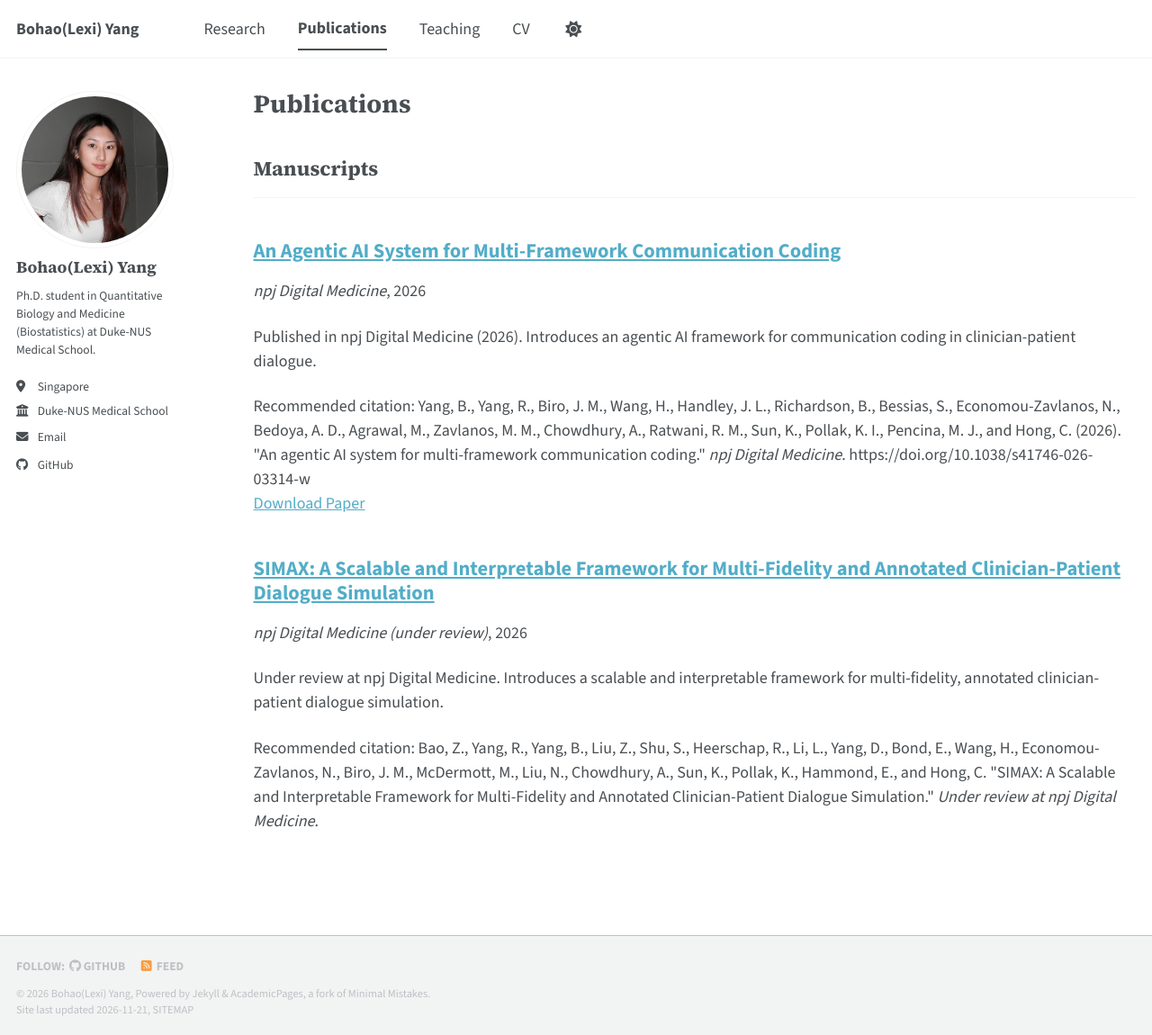
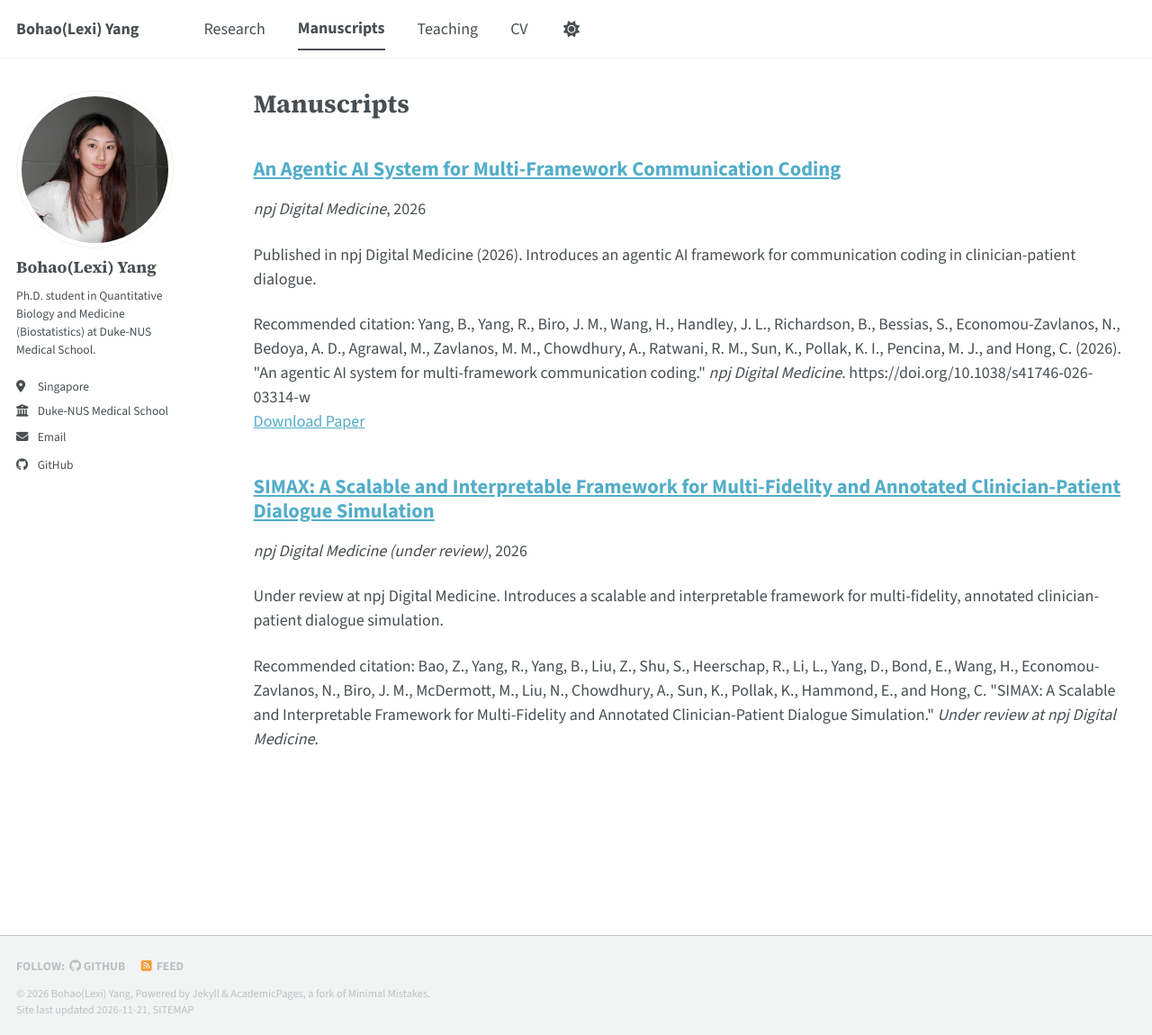
Before and after one commit to bohaoyang1327/bohaoyang1327, a Jekyll site: the page built from _pages/publications.html, in a window 1280 px wide and 1150 px high. Shown: the whole window at 90% size. Built offline with Jekyll 4.4.1, drawn with Linux system fonts in a browser that asks for light colours; a script bundle is joined from its source files by our own code; library files that are not in the unit come from our copies.

Commit message:
rename Publications page to Manuscripts and drop category subheading
Co-Authored-By: Claude Opus 5.5 <noreply@anthropic.com>
Claude-Session: https://claude.ai/code/session_01HRvBuH7qoDjp6HtVzsuj21

```diff
--- a/_data/navigation.yml
+++ b/_data/navigation.yml
@@ -11,7 +11,7 @@ main:
   - title: "Research"
     url: /research/
 
-  - title: "Publications"
+  - title: "Manuscripts"
     url: /publications/
 
   - title: "Teaching"
--- a/_pages/publications.html
+++ b/_pages/publications.html
@@ -1,6 +1,6 @@
 ---
 layout: archive
-title: "Publications"
+title: "Manuscripts"
 permalink: /publications/
 author_profile: true
 ---
@@ -19,10 +19,6 @@ author_profile: true
       {% if post.category != category[0] %}
         {% continue %}
       {% endif %}
-      {% unless title_shown %}
-        <h2>{{ category[1].title }}</h2><hr />
-        {% assign title_shown = true %}
-      {% endunless %}
       {% include archive-single.html %}
     {% endfor %}
   {% endfor %}
```
